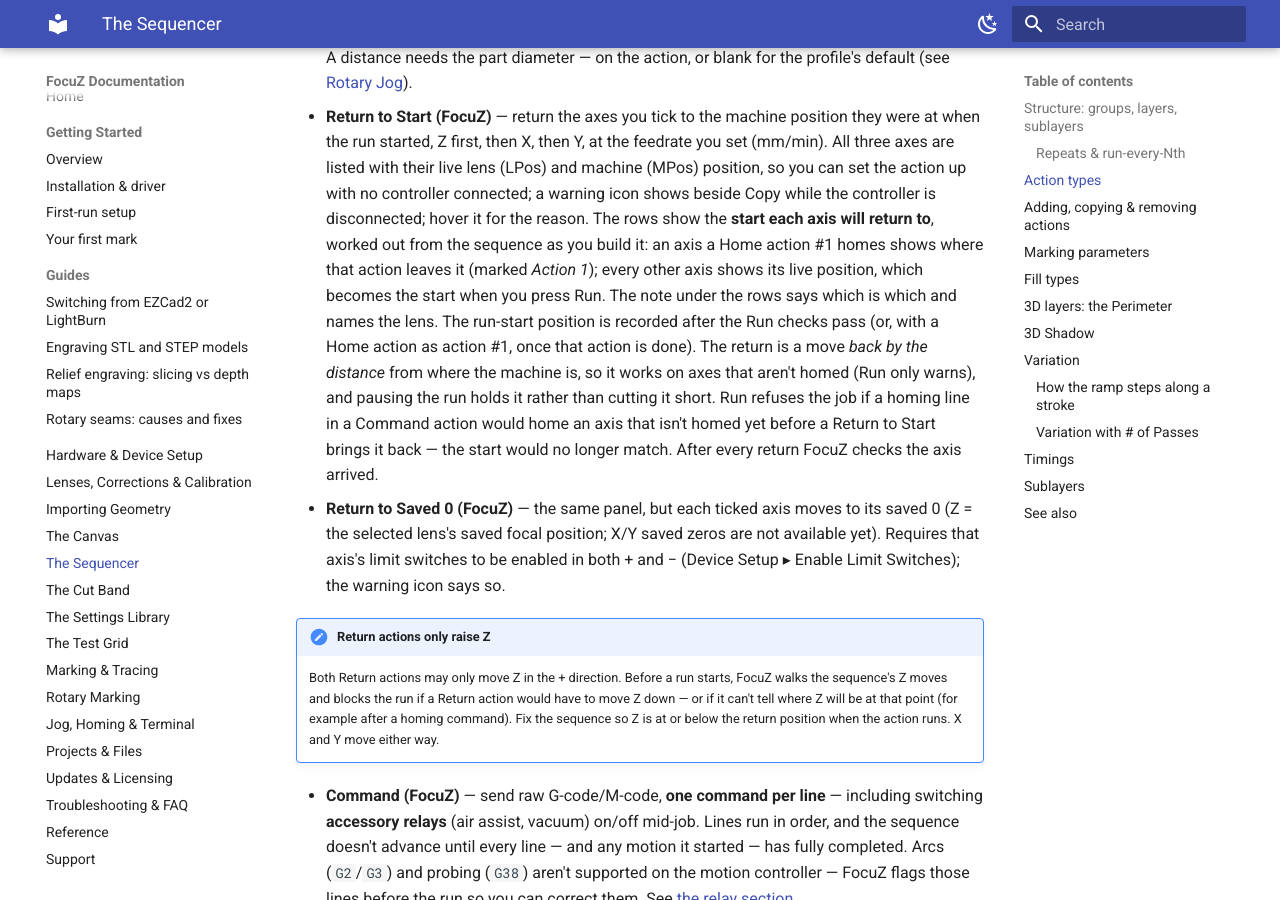
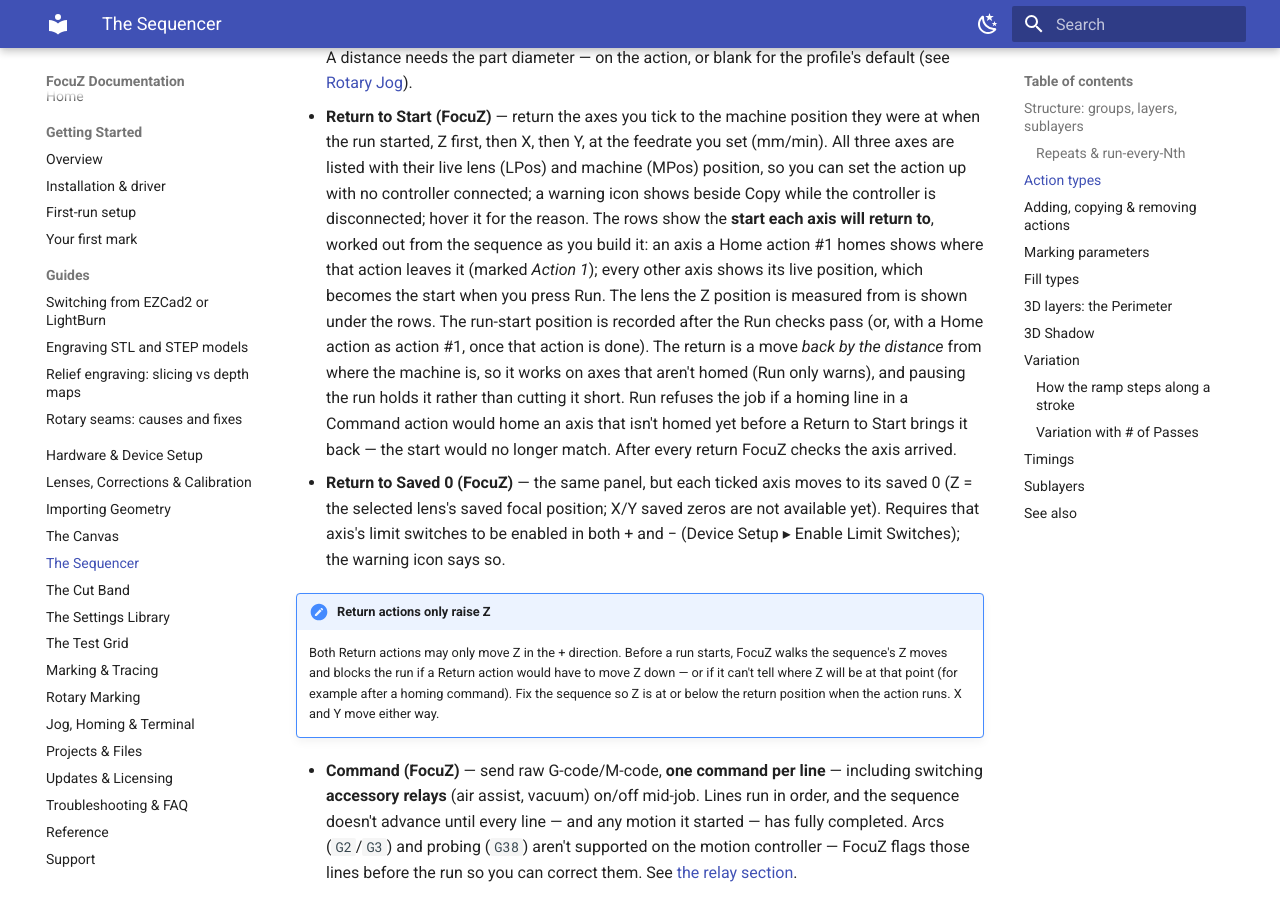
Before and after one commit to Lokahi-Shop/focuz-docs, an MkDocs documentation site: the page built from docs/sequencer.md, in a window 1280 px wide and 900 px high, scrolled down 2161 px. Built offline with MkDocs 1.6.1 and Material for MkDocs 9.7.7, drawn with Linux system fonts in a browser that asks for light colours.

Commit message:
Return to Start: lens name under the rows
Co-Authored-By: Claude Opus 5.5 <noreply@anthropic.com>

```diff
--- a/docs/sequencer.md
+++ b/docs/sequencer.md
@@ -88,8 +88,8 @@ board's rotary port.
   a warning icon shows beside Copy while the controller is disconnected; hover it for the reason. The
   rows show the **start each axis will return to**, worked out from the sequence as you build it: an
   axis a Home action #1 homes shows where that action leaves it (marked *Action 1*); every other axis
-  shows its live position, which becomes the start when you press Run. The note under the rows says
-  which is which and names the lens. The run-start position is recorded after the Run
+  shows its live position, which becomes the start when you press Run. The lens the Z position is
+  measured from is shown under the rows. The run-start position is recorded after the Run
   checks pass (or, with a Home action as action #1, once that action is done). The return is a move
   *back by the distance* from where the machine is, so it works on axes that aren't homed (Run only
   warns), and pausing the run holds it rather than cutting it short. Run refuses the job if a homing
```
